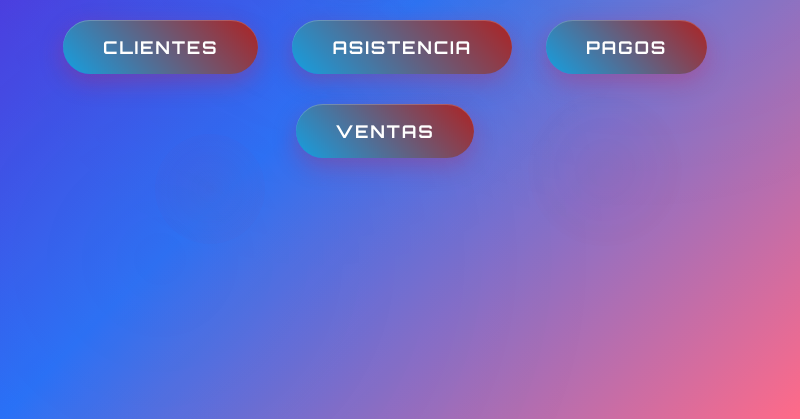
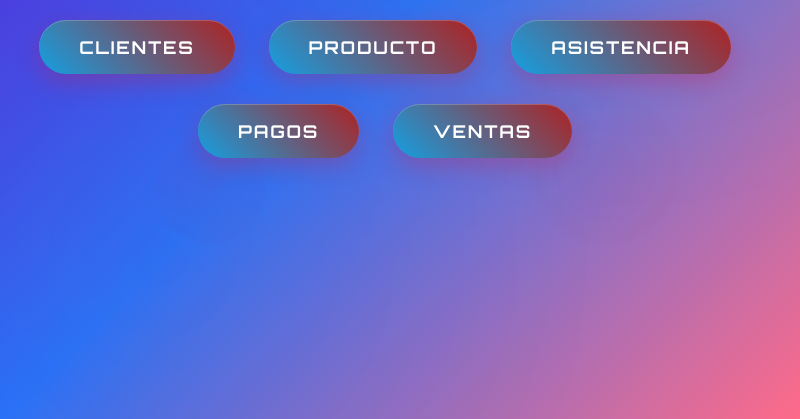
Before and after one commit to juako950/electron-proyecto-dae, an Electron app: page view/index.html in a window 800 px wide. Shown: the part 381-800 px from the top of the page. Drawn offline with Linux system fonts and the light colour scheme.

Commit message:
Agrege boton de producto (faltaba)

```diff
--- a/view/index.html
+++ b/view/index.html
@@ -23,6 +23,7 @@
             <div class="cta-section">
 
                 <button id="btn-registro" class="cta-button">clientes</button>
+                <button id="btn-producto" class="cta-button">producto</button>
                 <button id="btn-asistencia" class="cta-button">asistencia</button>
                 <button id="btn-pagos" class="cta-button">pagos</button>
                 <button id="btn-ventas"  class="cta-button">ventas</button>
```
